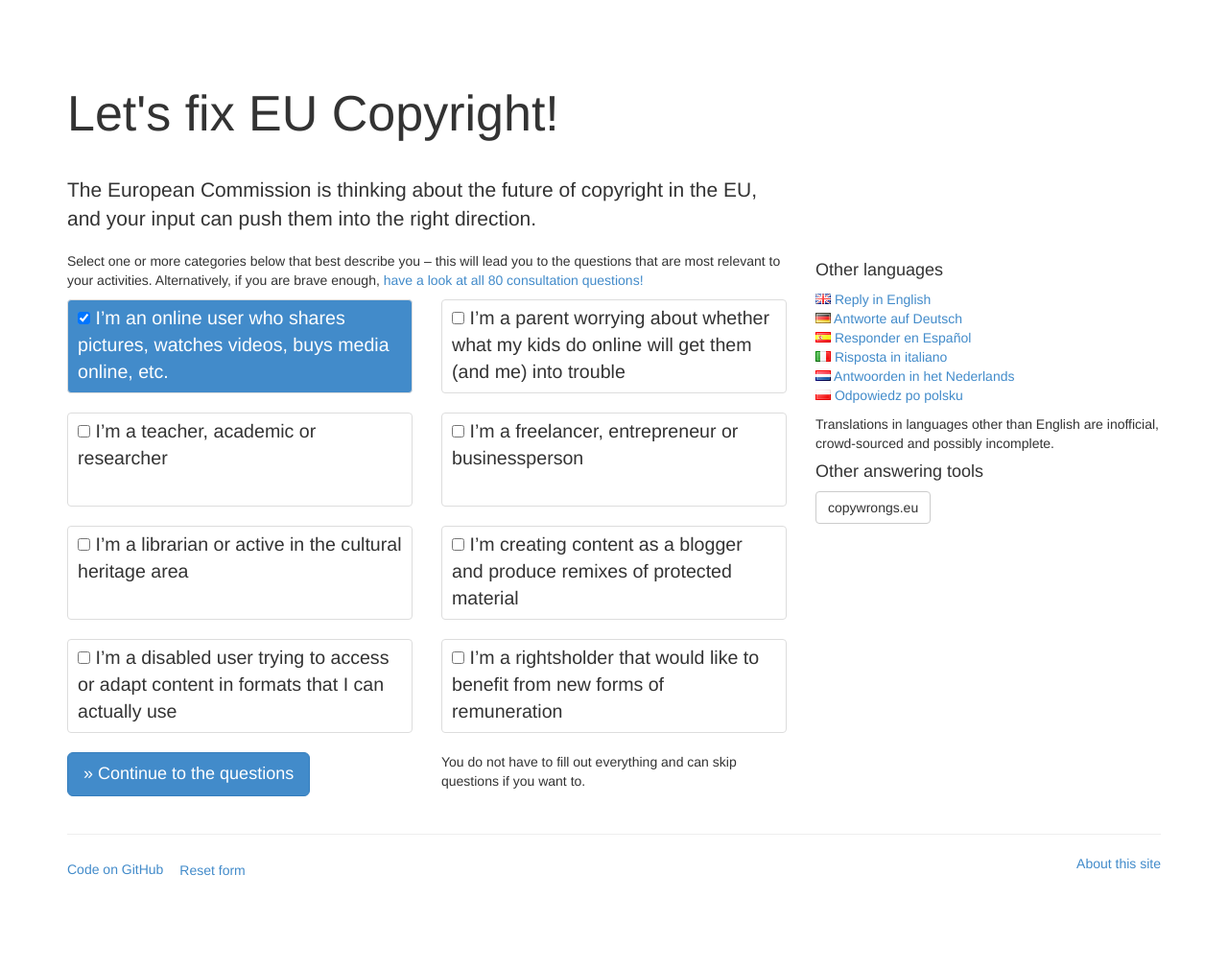
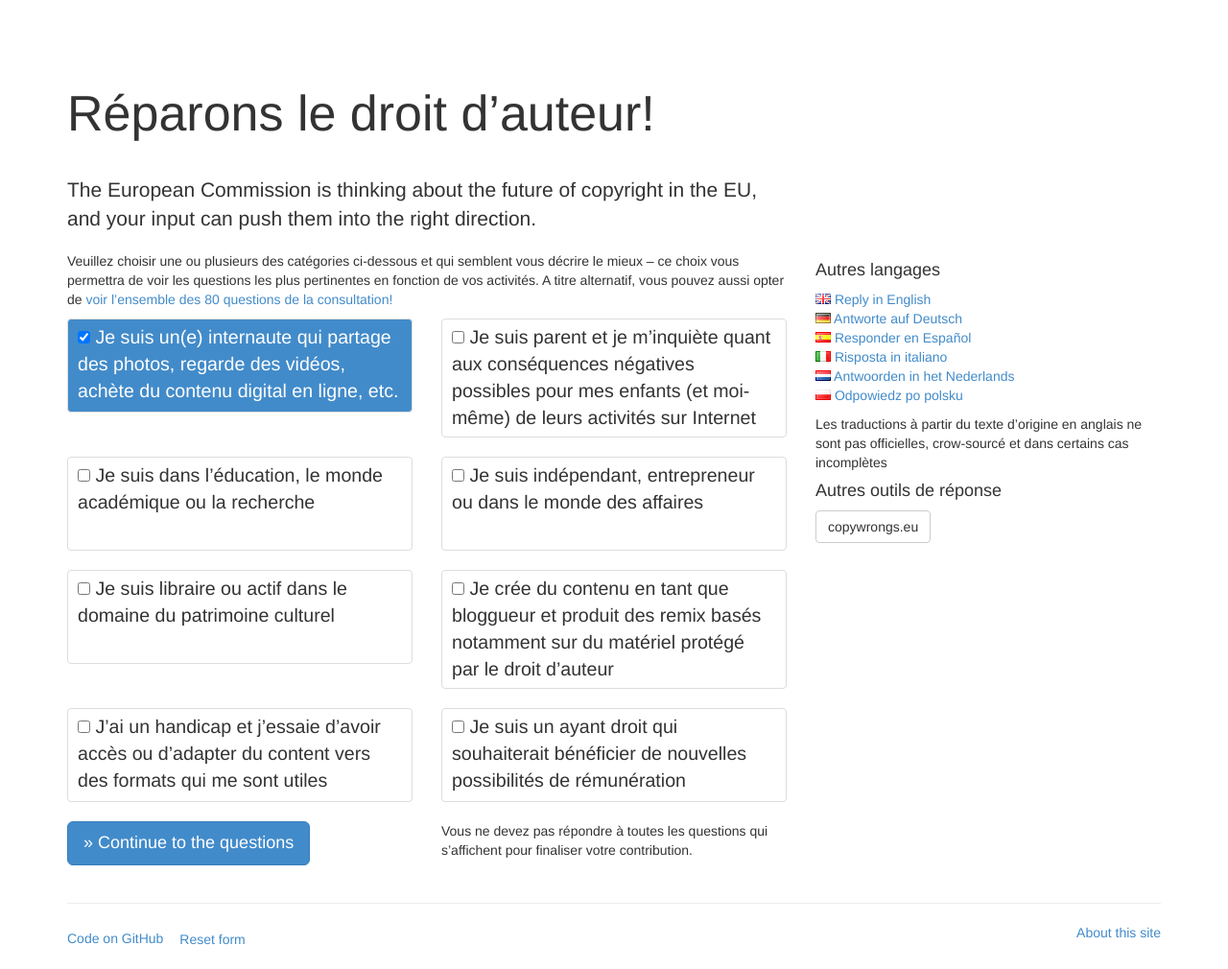
Before and after one commit to okfde/eucopyright, a Jekyll site: the page built from fr/index.html, in a window 1280 px wide. Shown: the whole page at 96% size. Built offline with Jekyll 4.4.1, drawn with Linux system fonts in a browser that asks for light colours; comment, search, counter and statistics services are not loaded; before the commit the page ends 938 px from its top, so only the background shows below that.

Commit message:
Update persona.yml

```diff
--- a/_data/persona.yml
+++ b/_data/persona.yml
@@ -4,242 +4,341 @@ translations:
     en: Access to content in libraries and archives
     es: Acceso a contenido en bibliotecas y archivos
     pl: Dostęp do treści w bibliotekach i archiwach
+    nl: Toegang to content in bibliotheken en archieven
+    fr:
   accesstocontent:
     de: Zugang zu Inhalten
     en: Access to Content
     es: Acceso a contenidos
     pl: Dostęp do treści
+    nl: Toegang tot content
+    fr: Accès au contenu
   almostdone:
     de: Fast fertig!
     en: Almost done!
     es: Casi terminado!
     pl: Niemal gotowe!
+    nl: Bijna klaar!
+    fr:
   blogger:
     de: Ich schaffe Inhalte als Blogger/in und produziere Remixe aus geschütztem Material
     en: I’m creating content as a blogger and produce remixes of protected material
     es: Creo contenidos como bloguero y produzco contenido derivado de material protegido
     pl: Tworzę treści jako bloger/ka lub remiksuję treści chronione prawem autorskim
+    nl: Ik creëer content als blogger of maak remixen met auteursrechtelijk beschermde werken
+    fr: Je crée du contenu en tant que bloggueur et produit des remix basés notamment sur du matériel protégé par le droit d’auteur
   continuequestions:
     de: Weiter zu den Fragen
     en: Continue to the questions
     es: Continuar con las preguntas
     pl: Obejrzyj pytania
+    nl: Ga naar de vragen
+    fr:
   disabilities:
     de: Behinderungen
     en: Disabilities
     es: Discapacidad
     pl: Niepełnosprawność
+    nl: Beperkingen
+    fr:
   disabled:
     de: Ich habe eine Behinderung und versuche Inhalte in Formaten zu finden, die ich nutzen kann
     en: I’m a disabled user trying to access or adapt content in formats that I can actually use
     es: Tengo alguna discapacidad al intentar acceder o adaptar contenidos a formatos usables
     pl: Jestem osobą niepełnosprawną i zależy mi na dostępie do treści w formatach, z których mogę korzystać
+    nl: Ik ben een gebruiker met beperkingen die probeert toegang te krijgen tot content, of content probeert om te zetten in formaten die bruikbaar zijn voor mij
+    fr: J’ai un handicap et j’essaie d’avoir accès ou d’adapter du content vers des formats qui me sont utiles
   downloadonly:
     de: 'Das Dokument wird jetzt heruntergeladen. Bitte sende es per E-Mail an:'
     en: 'The document is now downloading. Please send it by email to:'
     es: 'El documento se está descargando. Por favor, envíalo por email a:'
     pl: 'Trwa ściąganie dokumentu. Proszę wysłać go pocztą elektroniczną do:'
+    nl: 'Het document wordt nu gedownload. Mail het aub naar:'
+    fr:
   downloadtoown:
     de: Herunterladen zum Erwerb digitaler Inhalte
     en: Download to own digital content
     es: Descarga para adquirir contenidos digitales
     pl: Ściąganie treści cyfrowych w celu ich posiadania
+    fr:
   elending:
     de: Elektronische Ausleihe
     en: E-Lending
     es: Préstamo electrónico
     pl: Wypożyczenia elektroniczne
+    nl: Uitlenen van digitale werken (e-lending)
+    fr:
   email:
     de: 'Optional: </span>Deine E-Mail-Adresse'
     en: 'Optional: </span>Your email address'
     es: 'Opcional: </span>Dirección de email'
     pl: 'Opcjonalnie: </span>Proszę podać adres email'
+    nl: 'Facultatief: </span>Uw e-mail adres:'
+    fr:
   emaildocument:
     de: Das fertige Dokument wird an deine E-Mail-Adresse geschickt.
     en: The finished document will be sent to your email address.
     es: El documento final se enviará a tu dirección de email.
     pl: Gotowy dokument zostanie wysłany na podany adres email.
+    nl: Het ingevulde document zal naar uw e-mail adres gestuurd worden.
+    fr:
   emaildocumentpossible:
     de: Wir können dir das fertige Dokument zuschicken.
     en: We can send you the finished document by email.
     es: Podemos enviarte el focumento final por email.
     pl: Możesz otrzymać gotowy dokument pocztą elektroniczną.
+    nl: We kunnen u het ingevulde document per e-mail vesturen.
+    fr:
   emailprivacy:
     de: Deine E-Mail-Adresse und alle anderen Angaben werden nur dazu genutzt, dir das fertige Dokument zu schicken.
     en: Your email address and all other input will <strong>not</strong> be used except for sending you the finished document.
     es: Tu email y cualquier otro dato introducido <strong>no</strong> será usado para otra cosa que el envío del documento final.
     pl: Podany adres emailowy oraz inne podane informacje <strong>nie zostaną</strong> wykorzystane inaczej niż w celu wysłania gotowego dokumentu.
+    nl: Uw e-mail adres en all andere informatie zal <strong>niet</strong> gebruikt worden, behalve om het ingevulde document naar u te versturen.
+    fr:
   enduser:
     de: Ich bin Online-Nutzer/in und teile Bilder, sehe Videos an, kaufe Medien online, etc.
     en: I’m an online user who shares pictures, watches videos, buys media online, etc.
     es: Soy un usuario en línea que comparte imágenes, ve vídeos, compra contenido online, etc.
     pl: Jestem internautą, który dzieli się zdjęciami, ogląda wideo, kupuje treści, itd.
+    nl: Ik ben een online gebruiker die foto's deelt, video's bekijkt, online media koopt, enz.
+    fr: Je suis un(e) internaute qui partage des photos, regarde des vidéos, achète du contenu digital en ligne, etc.
   entrepreneur:
     de: Ich bin Freiberufler/in, Unternehmer/in oder Geschäftsperson
     en: I’m a freelancer, entrepreneur or businessperson
     es: Soy profesional independiente, emprendedor o persona de negocios
     pl: Jestem wolnym strzelcem lub przedsiębiorcą
+    nl: Ik ben een freelancer, ondernemer of actief in de bedrijfswereld
+    fr: Je suis indépendant, entrepreneur ou dans le monde des affaires
   explanationorigin:
     de: <span class="guide">Die farbig hervorgehobenen Erklärungen</span> wurden von einer vielen Interessengruppen aus ganz Europa zusammengestellt, von Rechteinhabern über zivile Organisationen zu großen Verbrauchervertretungen und alles dazwischen. <a target="_blank" href="http://fixcopyright.eu/about-us/">Erfahre mehr über die Autoren.</a>
     en: <span class="guide">The explanations coloured like this</span> have been put together by a broad cross-section of interest groups from across Europe, from rights holders to public interest NGOs to large consumer representatives and everything in between. <a target="_blank" href="http://fixcopyright.eu/about-us/">Learn more about them here.</a>
     es: <span class="guide">Las explicaciones coloreadas así</span> se han agrupado por una amplia muestra representativa de grupos de interés de toda Europa, desde titulares de derechos hasta ONG's de interés público pasando por grandes representantes de los consumidores y otros. <a target="_blank" href="http://fixcopyright.eu/about-us/">Más información aquí.</a>
     pl: <span class="guide">Wyjaśnienia w tym kolorze</span> zostały przygotowane przez szeroką koalicję europejskich grup interesu, od posiadaczy praw przez organizacje społeczne działające w imię interesu publicznego, po grupy konsumenckie - i liczne inne podmioty. <a target="_blank" href="http://fixcopyright.eu/about-us/">Dowiedz się więcej, kim jesteśmy.</a>
+    nl: <span class="guide">De uitleg ingekleurd zoals dit</span> werd opgesteld door een brede dwarsdoorsnede van belangengroepen uit heel Europe, gaande van rechthebbenden, NGOs die het publiek belang behartigen tot grote consumentenorganisaties en alles daartussen. Om meer te weten, <a target="_blank" href="http://fixcopyright.eu/about-us/">klik hier</a>
+    fr: <span class="guide">Les explications sur un fond comme celui-ci</span> ont été rédigées par un large éventail de groupes d’intérêts basés dans toute l’Europe, allant d’ayants droits à des ONG d’intérêt public, en passant par des organisations de protection du consommateur. Pour en savoir plus, <a target="_blank" href="http://fixcopyright.eu/about-us/">cliquze ici</a>
   fullname:
     de: Dein voller Name
     en: Your full name
     es: Nombre completo
     pl: Imię i nazwisko
+    nl: Uw volledige naam
+    fr:
   interoperability:
     de: Interoperabilität von Identifikationsmerkmalen
     en: Interoperability of identifiers
     es: Interoperabilidad de identificadores
     pl: Interoperacyjność identyfikatorów
+    nl: Interoperabiliteit van identifiers
+    fr:
   introparagraph:
     de: Wähle eine oder mehrere Kategorien aus, die dich am besten beschreiben – das führt dich zu den Fragen, die am Relevantesten für dich sind. Alternativ kannst du, wenn du genau Mut hast, <a href="/de/full/">auch dir alle 80 Fragen der Konsultation anschauen!</a>
     en: Select one or more categories below that best describe you – this will lead you to the questions that are most relevant to your activities. Alternatively, if you are brave enough, <a href="/en/">have a look at all 80 consultation questions!</a>
     es: Selecciona una o más categorías de abajo que mejor te describen - esto te llevará a las preguntas que sean más relevantes a tus actividades. Como alternativa, si eres lo suficientemente valiente, <a href="/en/">¡echa un vistazo a las 80 preguntas de la encuesta!</a>
     pl: Wybierz jedną lub więcej kategorii, której opisują Twoją sytuację. Na podstawie Twojego wyboru przedstawimy pytania Ciebie dotyczące. Możesz też, jeśli masz dość odwagi, <a href="/pl/">przejrzeć wszystkie 80 pytań zadanych w ramach konsultacji!</a>
+    nl: Selecteer één of meerdere categoriëen die jou het best omschrijven - dit brengt je naar de vragen die het meest relevant zijn voor jouw activiteiten. Als alternatief kan je, indien je jou geroepen voelt, <a href="/nl/full">de 80 consultatievragen allemaal bekijken!</a>
+    fr: Veuillez choisir une ou plusieurs des catégories ci-dessous et qui semblent vous décrire le mieux – ce choix vous permettra de voir les questions les plus pertinentes en fonction de vos activités. A titre alternatif, vous pouvez aussi opter de <a href="/fr/full">voir l’ensemble des 80 questions de la consultation!</a>
   languagedisclaimer:
     de: Übersetzungen in andere Sprachen als Englisch sind inoffiziell, crowd-gesourced und möglicherweise unvollständig.
-    en: Translations in languages other than English are inofficial, crowd-sourced and possibly incomplete.
+    en: Translations in languages other than English are unofficial, crowd-sourced and possibly incomplete.
+    nl: Vertalingen in andere talen dan het Engels zijn niet officieel, gecrowdsourced en mogelijks onvolledig.
+    fr: Les traductions à partir du texte d’origine en anglais ne sont pas officielles, crow-sourcé et dans certains cas incomplètes
   librarian:
     de: Ich bin Bibliothekar/in oder aktiv im Bereich kulturelles Erbe
     en: I’m a librarian or active in the cultural heritage area
     es: Soy bibliotecario o un activo en el área de patrimonio cultural
     pl: Jestem bibliotekarką/rzem lub inaczej działam sferze dziedzictwa kulturowego
+    nl: Ik ben een bibliothecaris of actief in de cultureel erfgoedsector
+    fr: Je suis libraire ou actif dans le domaine du patrimoine culturel
   limitations:
     de: Beschränkungen und Ausnahmen
     en: Limitations and exceptions
     es: Limitaciones y excepciones
     pl: Ograniczenia i wyjątki
+    nl: Beperkingen en uitzonderingen
+    fr:
   linking:
     de: Verlinken und Browsen
     en: Linking and Browsing
     es: Enlaces y navegación web
     pl: Linkowanie i przeglądanie
+    nl: Linken en surfen
+    fr:
   massdigitisation:
     de: Massen-Digitalisierung
     en: Mass digitisation
     es: Digitalización masiva
     pl: Masowa digitalizacja
+    nl: Massadigitalisering
+    fr:
   namehelp:
     de: Bitte gib deinen Namen an, damit deine Stimme bei der EU zählt.
     en: Please provide your name to make your voice count.
     es: Por favor, introduce tu nombre para que su voz cuente.
     pl: Proszę podać swoje imię i nazwisko, aby głos był wazny.
+    nl: Gelieve uw naam op te geven zodat uw stem gehoord wordt.
+    fr:
   offpremiseaccess:
     de: Online-Zugang zu Bibliotheksbeständen
     en: Off-premises access to library collections
     es: Acceso desde otros sitios a los fondos bibliotecarios
     pl: Dostęp do zasobów bibliotek poza ich murami
+    nl: Online toegang to bibliotheekcollecties
+    fr:
   otherguides:
     de: Andere Antwortwerkzeuge
     en: Other answering tools
     es: Otras guías para responder
     pl: Inne narzędzia
+    nl: Andere tools om te antwoorden
+    fr: Autres outils de réponse
   otherissues:
     de: Andere Probleme
     en: Other Issues
     es: Otras cuestiones
     pl: Inne kwestie
+    nl: Andere problemen
+    fr:
   otherlanguages:
     de: Andere Sprachen
     en: Other languages
     es: Otros idiomas
     pl: Inne języki
+    nl: Andere talen
+    fr: Autres langages
   parent:
     de: Ich bin Elternteil und sorge mich, dass ich und meine Kinder online Probleme kriegen
     en: I’m a parent worrying about whether what my kids do online will get them (and me) into trouble
     es: Soy un padre preocupado acerca de si lo que mis hijos hacen en línea les traerá (y a mí) problemas
     pl: Jestem rodzicem, który martwi się o to, czy własne dzieci mogą narobić sobie (i mnie) w internecie kłopotów
+    nl: Ik ben een ouder die bezorgd is of wat mijn kinderen online doen hun (en mij) in de problemen zal brengen
+    fr: Je suis parent et je m’inquiète quant aux conséquences négatives possibles pour mes enfants (et moi-même) de leurs activités sur Internet
   privacy:
     de: Bitte beachte <a href="http://ec.europa.eu/internal_market/consultations/2013/copyright-rules/docs/privacy-statement_en.pdf">die Datenschutzerklärung der Europäischen Kommission</a>.
     en: The <a href="http://ec.europa.eu/internal_market/consultations/2013/copyright-rules/docs/privacy-statement_en.pdf">Privacy statement of the European Commission</a> applies.
     es: Se aplica la <a href="http://ec.europa.eu/internal_market/consultations/2013/copyright-rules/docs/privacy-statement_en.pdf">Declaración de Privacidad de la Comisión Europea</a>.
     pl: Konsultacje są objęte <a href="http://ec.europa.eu/internal_market/consultations/2013/copyright-rules/docs/privacy-statement_en.pdf">regulaminem ochrony prywatności Komisji Europejskiej</a>.
+    nl: Het <a href="http://ec.europa.eu/internal_market/consultations/2013/copyright-rules/docs/privacy-statement_en.pdf">privacy beleid van de Europese Commissie</a> is van toepassing.
+    fr:
   privatecopying:
     de: Privatkopie und Fotokopie
-    en: Private Copying &amp; repography
+    en: Private Copying &amp; reprography
     es: Copia privada y la reprografía
     pl: Prywatne kopiowanie i reprografia
+    nl: Thuiskopie &amp; reprografie
+    fr:
   questionhint:
     de: Du musst nicht alles ausfüllen und kannst Fragen auslassen, wenn du möchtest.
     en: You do not have to fill out everything and can skip questions if you want to.
+    nl: Het is niet verplicht van alle vragen te beantwoorden.
+    fr: Vous ne devez pas répondre à toutes les questions qui s’affichent pour finaliser votre contribution.
   registration:
     de: Registrierung von Werken
     en: Registration of works
     es: Registro de obras
     pl: Rejestracja utworów
+    nl: Registratie van werken
+    fr:
   remuneration:
     de: Faire Vergütung von Autoren &amp; Künstlern
     en: Fair remuneration of authors &amp; performers
     es: Remuneración justa de los autores y artistas
     pl: Sprawiedliwe wynagrodzenia twórców i wykonawców
+    nl: Billijke vergoeding voor auteurs en uitvoerende kunstenaars
+    fr:
   research:
     de: Forschung
     en: Research
     es: Investigación
     pl: Badania
+    nl: Onderzoek
+    fr:
   respectforrights:
     de: Respekt für Rechte
     en: Respect for rights
     es: Respeto a los derechos
     pl: Poszanowanie praw
+    nl: Respect voor rechten
+    fr:
   rightsholder:
     de: Ich bin Rechteinhaber/in und würde gerne von neuen Formen der Vergütung profitieren
     en: I’m a rightsholder that would like to benefit from new forms of remuneration
     es: Soy titular de derechos y me gustaría sacar provecho de las nuevas formas de remuneración
     pl: Jestem posiadaczem praw, który chciałby odnosić korzyści z nowych form wynagrodzeń
+    nl: Ik ben een rechthebbende die gebruik zou willen maken van nieuwe vormen van renumeratie
+    fr: Je suis un ayant droit qui souhaiterait bénéficier de nouvelles possibilités de rémunération
   rightsholder_title:
     de: Rechteinhaber
     en: Rightsholder
     es: Titular de derechos
     pl: Właściciel praw
+    nl: Rechthebbende
+    fr: Ayant droit
   sentbyemail:
     de: 'Wir haben dir das fertige Dokument per E-Mail geschickt (<span class="email-sent-to"></span>). Bitte leite das Dokument weiter an:'
     en: 'The finished document is sent to you by email (<span class="email-sent-to"></span>). Please forward it to:'
     es: 'El documento final se te envía por email (<span class="email-sent-to"></span>). Por favor, reenvíalo a:'
     pl: 'Skończony dokument został wysłany na podany adres email (<span class="email-sent-to"></span>). Proszę wysłać jego kopię do:'
+    nl: 'Het ingevuld document is naar u verzonden per e-mail (<span class="email-sent-to"></span>). Gelieve het door te sturen naar:'
+    fr:
   storelabel:
     de: Erlaube es uns, deine Angaben zu speichern und dich zur Kampagne zu kontaktieren.
     en: Allow us to store your answers and contact you about the campaign.
+    nl: Laat ons toe om jouw antwoorden te bewaren en jou te contacteren over de campagne.
+    fr:
   submit:
     de: Schicke das Formular ab
     en: Submit this form
     es: Enviar formulario
     pl: Wyślij formularz
+    nl: Verstuur dit formulier
+    fr:
   subtitle:
     de: Die Europäische Kommission denkt über die Zukunft des Urheberrechts in der EU nach und deine Meinung kann sie in die richtige Richtung lenken.
     en: The European Commission is thinking about the future of copyright in the EU, and your input can push them into the right direction.
     es: La Comisión Europea está pensando en el futuro de los derechos de autor en la UE, y tu opinión puede empujarlos en la dirección correcta.
     pl: Komisja Europejska prowadzi namysł nad reformą prawa autorskiego w Europie. Twoja opinia może pozytywnie wpłynąć na kierunek podejmowanych działań.
+    nl: De Europese Commissie denkt over de toekomst van het auteursrecht in de EU, en jouw input kan hen op de juiste weg zetten.
+    fr:
   teacher:
     de: Ich bin Lehrer/in, Akademiker/in oder Forscher/in
     en: I’m a teacher, academic or researcher
     es: Soy profesor, académico o investigador
     pl: Jetem nauczycielem, wykładowcą akademickim lub badaczem
+    nl: Ik ben een onderwijzer, academici of onderzoeker
+    fr: Je suis dans l’éducation, le monde académique ou la recherche
   teaching:
     de: Unterrichten
     en: Teaching
     es: Enseñanza
     pl: Oświata
+    nl: Onderwijs
+    fr:
   termofprotection:
     de: Schutzdauer
     en: Term of protection
     es: Plazo de protección
     pl: Czas ochrony
+    nl: Beschermingsduur
+    fr:
   textdatamining:
     de: Text- und Data-Mining
     en: Text and data mining
     es: Texto y minería de datos
     pl: Eksploracja tekstów i danych
+    nl: Tekst en data mining
+    fr:
   title:
     de: Reparier das EU-Urheberrecht!
     en: Let's fix EU Copyright!
     es: ¡Vamos a arreglar los Derechos de Autor en la EU!
     pl: Naprawmy prawo autorskie w Unii Europejskiej!
+    nl: Help het Europees auteursrecht te hervormen!
+    fr: Réparons le droit d’auteur!
   usergeneratedcontent:
     de: Nutzererstelle Inhalte
     en: User generated content
     es: Contenido generado por el usuario
     pl: Treści tworzone przez użytkownikó∑
+    nl: Door gebruikers gegenereerde inhoud (user generated content)
+    fr:
```
